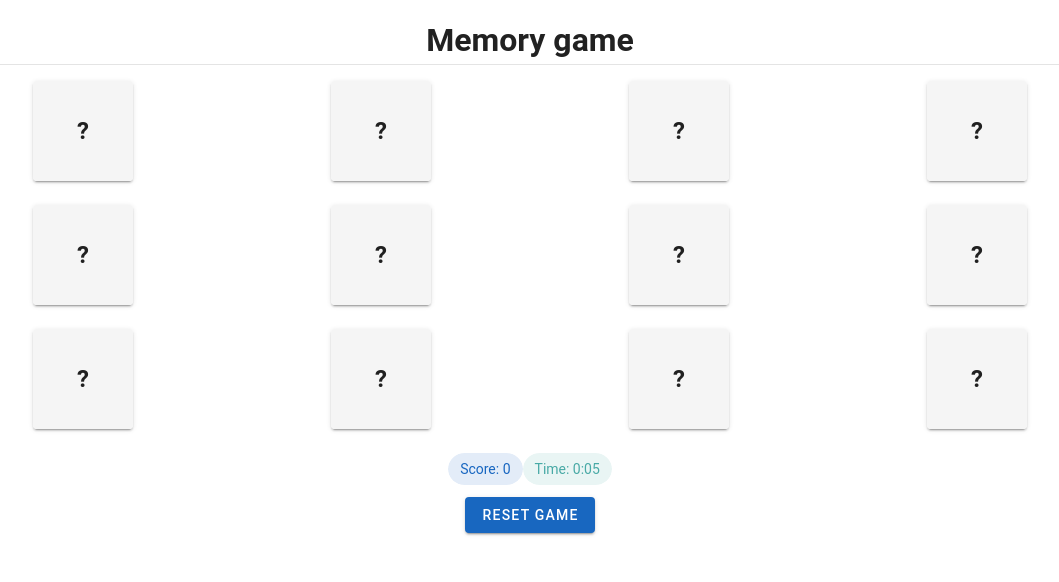
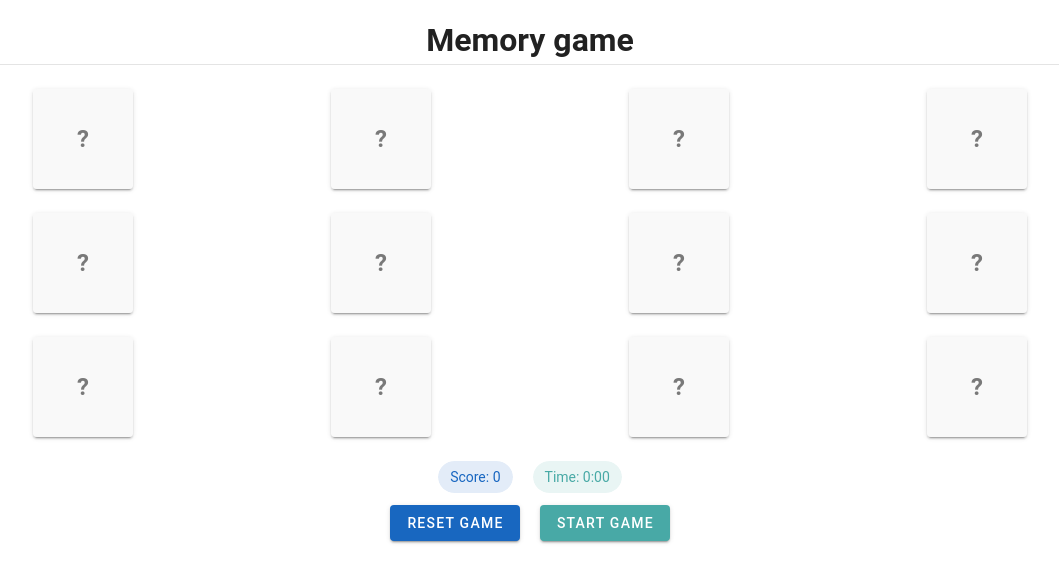
Before and after one commit to onderp2/onderp2.github.io, a Vue app: page / in a window 1280 px wide. Shown: the top 582 px of the page, without its empty margins (110-1169 px from the left). Built offline with nearby package versions, Linux system fonts and the light colour scheme.

Commit message:
new part

```diff
--- a/src/components/CardSwap.vue
+++ b/src/components/CardSwap.vue
@@ -1,9 +1,13 @@
 <template>
   <v-container>
-    <h1 class="text-center mb-4">
+    <v-row>
+      <v-col cols="12">
+        <h1 class="text-center">
           Memory game
           <v-divider/>
         </h1>
+      </v-col>
+    </v-row>
 
     <v-row justify="center">
       <v-col v-for="(card, index) in this.cards"
@@ -19,13 +23,12 @@
             :class="{
                   'flipped': card.flipped
                 }"
+            :disabled="!isActiveSession"
         >
           <div class="memory-card-inner">
-            <!-- Front Face -->
             <div class="memory-card-front">
               ?
             </div>
-            <!-- Back Face -->
             <div class="memory-card-back" :class="{'memory-card-back--matched': card.match}">
               {{ card.value }}
             </div>
@@ -34,8 +37,8 @@
       </v-col>
     </v-row>
 
-    <v-row justify="center">
-      <v-col cols="auto">
+    <v-row justify="center" >
+      <v-col cols="auto" class="d-flex flex-colum ga-5">
         <v-chip color="primary">
           Score: {{ matchedPairs}}
         </v-chip>
@@ -47,14 +50,39 @@
     </v-row>
 
       <v-row justify="center">
+        <div class="d-flex ga-5">
           <v-btn color="primary" @click="resetGame">
             <span>Reset game</span>
           </v-btn>
+          <v-btn color="secondary" @click="startGame" :disabled="isActiveSession">
+            <span>Start game</span>
+          </v-btn>
+        </div>
     </v-row>
 
-    <div v-if="this.fakeData" class="text-center">
-      Mock data provided
+    <v-dialog v-model="showResults" transition="dialog-top-transition">
+      <v-card>
+        <v-card-title class="text-center">Game results:</v-card-title>
+        <v-card-text>
+          <div class="d-flex flex-column">
+            <div>
+              You finished in: {{this.formattedTime}}
             </div>
+            <div>
+              Your score: {{this.matchedPairs}}
+            </div>
+          </div>
+        </v-card-text>
+        <v-card-actions>
+          <v-btn color="primary" @click="startGame" variant="flat">
+            Play again
+          </v-btn>
+          <v-btn color="secondary" @click="showResults=false" variant="flat">
+            Close
+          </v-btn>
+        </v-card-actions>
+      </v-card>
+    </v-dialog>
   </v-container>
 </template>
 
@@ -64,12 +92,6 @@ export default {
 
   data() {
     return {
-      userData: {},
-      platformInfo: {},
-      message: '',
-      tg: {},
-      isValidated: false,
-      fakeData: false,
       cardsCount: 6,
       cards: this.generateCards(),
       flippedCards: [],
@@ -77,47 +99,10 @@ export default {
       matchedPairs: 0,
       timer: null,
       timeElapsed: 0,
+      showResults: false,
+      isActiveSession: false,
     }
   },
-  // created() {
-  //   console.log(import.meta.env.VITE_NODE_ENV);
-  //
-  //   this.tg = window.Telegram.WebApp;
-  //
-  //   try {
-  //     let initData;
-  //
-  //     if (import.meta.env.VITE_NODE_ENV === 'dev' && !window.Telegram.WebApp.initData) {
-  //       initData = 'user=%7B%22id%22%3A12345,%22first_name%22%3A%22Test%22,%22username%22%3A%22testuser%22%7D';
-  //
-  //       this.fakeData = true;
-  //     } else {
-  //       initData = this.tg.initData;
-  //
-  //       if (!initData) {
-  //         throw new Error('No init data available')
-  //       }
-  //     }
-  //
-  //     this.isValidated = true
-  //
-  //     const searchParams = new URLSearchParams(initData)
-  //     const user = searchParams.get('user')
-  //     if (user) {
-  //       this.userData = JSON.parse(user)
-  //     }
-  //   } catch (error) {
-  //     console.error('Data validation failed:', error)
-  //     this.isValidated = false
-  //   }
-  //
-  //   this.platformInfo = {
-  //     platform: this.tg.platform,
-  //     colorScheme: this.tg.colorScheme,
-  //     version: this.tg.version
-  //   }
-  // },
-
   created() {
     this.initializeGame();
   },
@@ -193,6 +178,10 @@ export default {
       if (this.matchedPairs === this.cardsCount) {
         this.playWinSound();
         this.stopTimer();
+
+        setTimeout(() => {
+          this.showResults = true
+        }, 500);
         this.tg.showAlert("Congratulations! You won!");
       }
     },
@@ -203,17 +192,21 @@ export default {
       this.lockBoard = false;
       this.matchedPairs = 0;
       this.resetTimer();
+    },
+
+    startGame() {
+      this.initializeGame();
       this.startTimer();
+      this.isActiveSession = true;
     },
 
     resetGame() {
       this.lockBoard = true;
+      this.showResults = false;
+      this.isActiveSession = false;
+      this.matchedPairs = 0;
       this.resetTimer();
       this.cards.forEach(card => (card.flipped = false));
-
-      setTimeout(() => {
-        this.initializeGame();
-      }, 600); // Matches the transition time in CSS (0.6s)
     },
 
     startTimer() {
```
Lines whose indentation alone changed are shown as unchanged.
